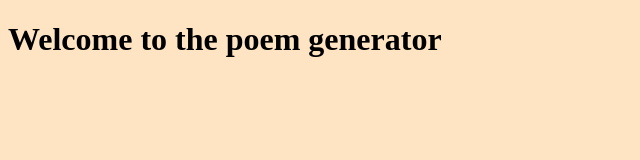
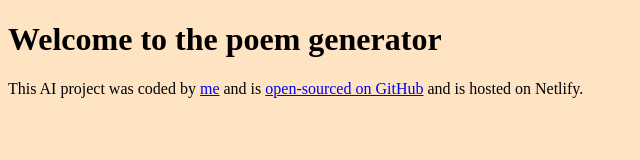
Before and after one commit to NasodQueen/poem-generator, a plain HTML site: page index.html in a window 1280 px wide. Shown: the whole page, without its empty margins (0-640 px from the left). Drawn offline with Linux system fonts and the light colour scheme.

Commit message:
Added link to repository and GitHub profile

```diff
--- a/index.html
+++ b/index.html
@@ -8,6 +8,7 @@
 </head>
 <body>
     <h1>Welcome to the poem generator</h1>
+    <footer>This AI project was coded by <a href="https://github.com/NasodQueen" target="_blank" rel="noopener noreferrer">me</a> and is <a href="https://github.com/NasodQueen/poem-generator.git" target="_blank">open-sourced on GitHub</a> and is hosted on Netlify.</footer>
     <script src="src/index.js"></script>
 </body>
 </html>
```
